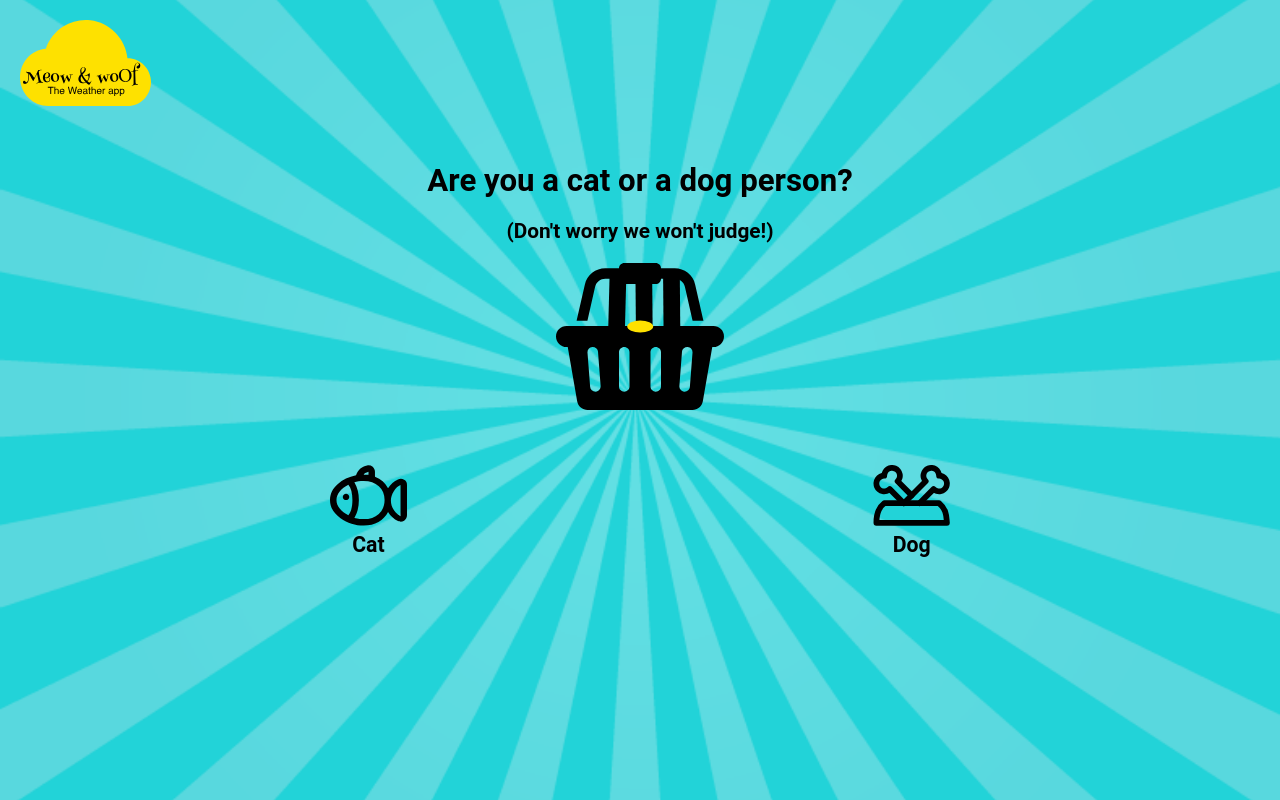
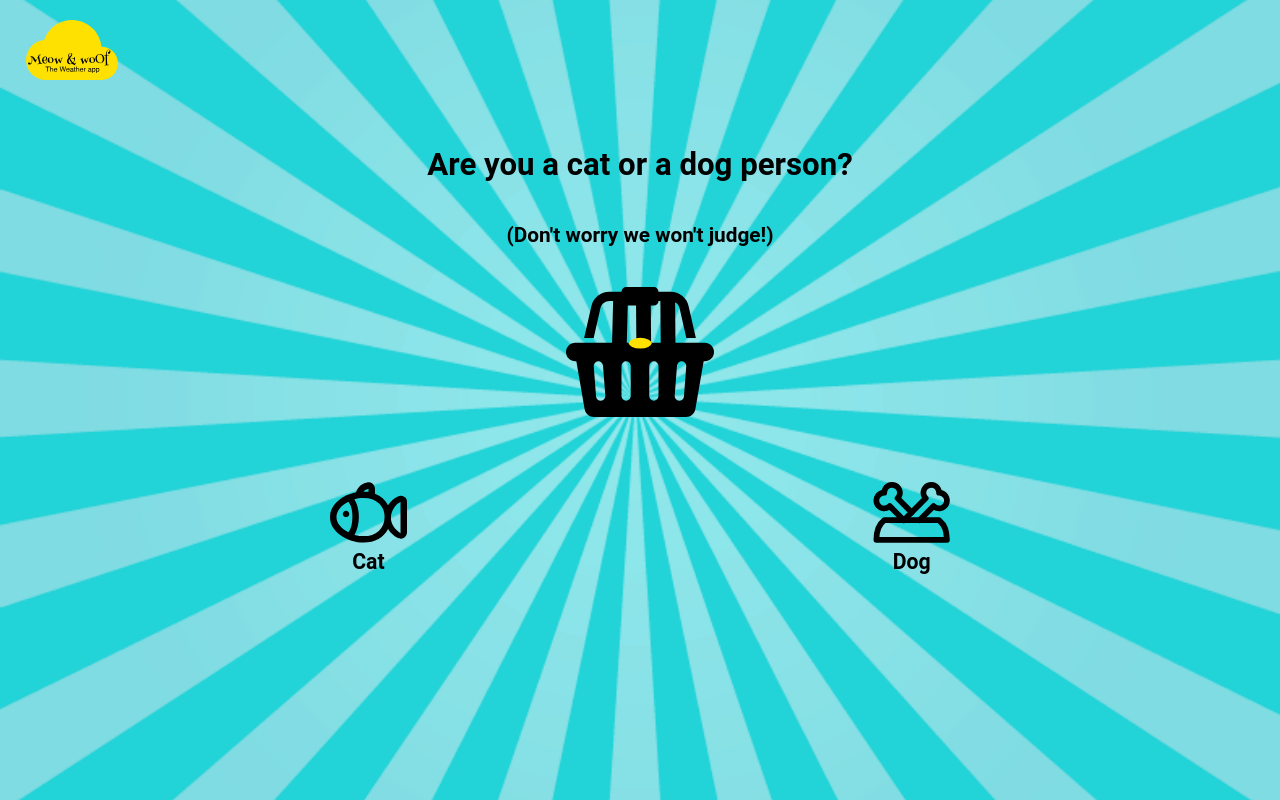
Before and after one commit to Judithlourde/The-Weather-App, a Vue app: page / in a window 1280 px wide. Built offline with nearby package versions, Linux system fonts and the light colour scheme; no server answers.

Commit message:
Add background image to home page

```diff
--- a/src/components/Home.vue
+++ b/src/components/Home.vue
@@ -46,11 +46,17 @@
 
 <style>
 	.home {
+		background-image: url('/images/rays-grey.png');
+		background-position: center;
+		background-repeat: no-repeat;
+		background-size: cover;
+		height: 100vh;
 		/* position: relative; */
 	}
 
 	.home__logo img {
-		margin: 20px;
+		margin: 30px 10px;
+		width: 24%;
 	}
 
 	.home__pet-select {
@@ -98,8 +104,17 @@
 
 	/* Medium screen devices (968px and above) */
     @media screen and (min-width: 968px) {
+		.home__logo img {
+			margin: 20px 26px;
+			width: 7.2%;
+		}
+
 		.home__pet-select-question {
 			font-size: var(--heading);
+		}
+
+		.home__pet-select-question > * {
+			padding: var(--padding-medium);
 		}
 
 		.home__pet-select-buttons {
--- a/src/components/Weather.vue
+++ b/src/components/Weather.vue
@@ -3,6 +3,7 @@
         <header class="weather-header">
             <RouterLink :to="{ name:'home' }" class="weather-header__logo">
                 <img src="/images/svg/logo.svg" alt="weatherApp-logo-link-to-homePage">
+                <h6>Home</h6>
             </RouterLink>
 
             <div class="weather-header__search-weather" role="search">
@@ -54,12 +55,7 @@
 </template>
 
 <script>
-// import Header from './Header.vue';
     export default {
-        components: {
-
-		},
-
         data() {
             return {
                 isWeatherVisible: false,
@@ -113,12 +109,20 @@
         grid-template-columns: var(--grid-column-12);
         width: 100vw;
         gap: var(--gap-small);
-        margin: 20px;
+        margin: 20px 10px;
     }
     .weather-header__logo {
-        /* margin: 1px; */
         grid-column: 1/ span 3;
         margin-top: var(--top-xsmall);
+        display: flex;
+        flex-direction: column;
+        align-items: center;
+    }
+
+    .weather-header__logo {
+        color: black;
+        text-decoration: none;
+        font-family: 'Henny Penny', cursive;
     }
 
     .weather-header__logo img {
@@ -184,6 +188,8 @@
     .spinnerVisible,
     .weatherData {
         display: block;
+        /* padding: 10px; */
+        /* margin: 10px; */
     }
 
     /* Medium screen devices (968px and above) */
@@ -195,7 +201,7 @@
         }
 
         .weather-header__search-weather {
-            grid-column: 5/ span 4;
+            grid-column: 4/ span 5;
         }
 
         .weather-header__search-weather input {
@@ -204,11 +210,19 @@
 
         .weather__main-weather {
             width: 450px;
-            height: 170px;
+            height: 220px;
             display: flex;
             /* flex-direction: column; */
             justify-content: space-evenly;
             text-align: left;
         }
+
+        .currentWeatherData,
+        .spinnerVisible,
+        .weatherData {
+            display: block;
+            padding: 10px;
+            margin: 10px;
+        }
     }
 </style>
```
